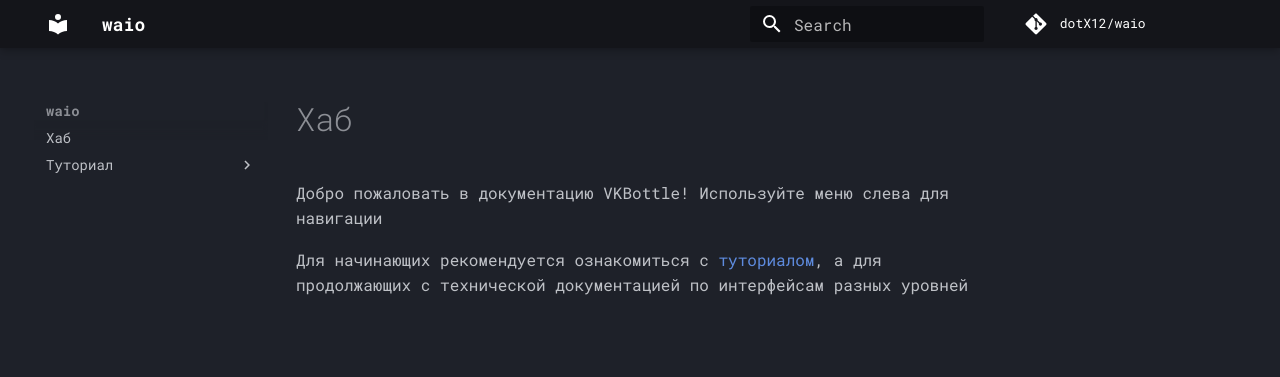
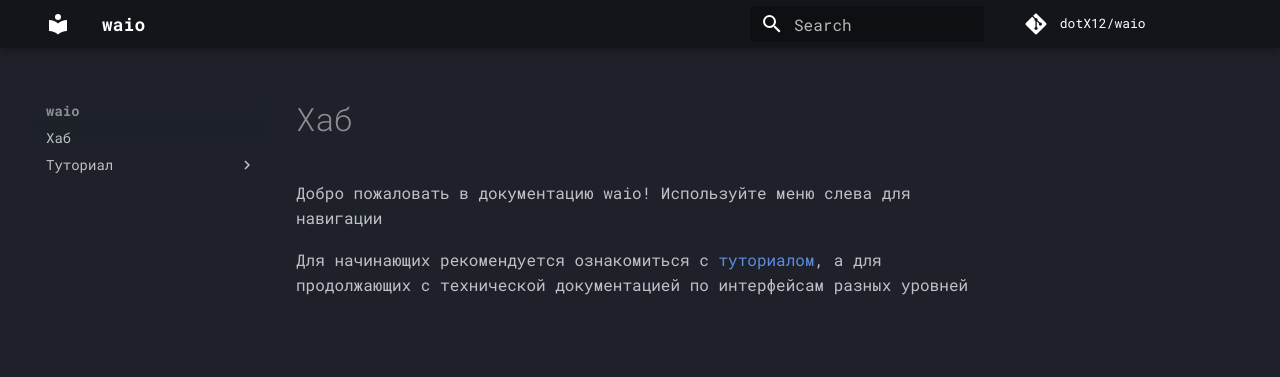
Before and after one commit to dotX12/waio, an MkDocs documentation site: the page built from docs/docs/index.md, in a window 1280 px wide. Shown: the top 377 px of the page. Built offline with MkDocs 1.6.1 and Material for MkDocs 9.7.7, drawn with Linux system fonts in a browser that asks for light colours; some web fonts are replaced; comment, search, counter and statistics services are not loaded.

Commit message:
fix docs

```diff
--- a/docs/docs/index.md
+++ b/docs/docs/index.md
@@ -1,5 +1,5 @@
 # Хаб
 
-Добро пожаловать в документацию VKBottle! Используйте меню слева для навигации
+Добро пожаловать в документацию waio! Используйте меню слева для навигации
 
 Для начинающих рекомендуется ознакомиться с [туториалом](tutorial/index.md), а для продолжающих с технической документацией по интерфейсам разных уровней
--- /dev/null
+++ b/mkdocs-requirements.txt
@@ -0,0 +1,2 @@
+mkdocs==1.1.2
+mkdocs-material==4.6.3
```
